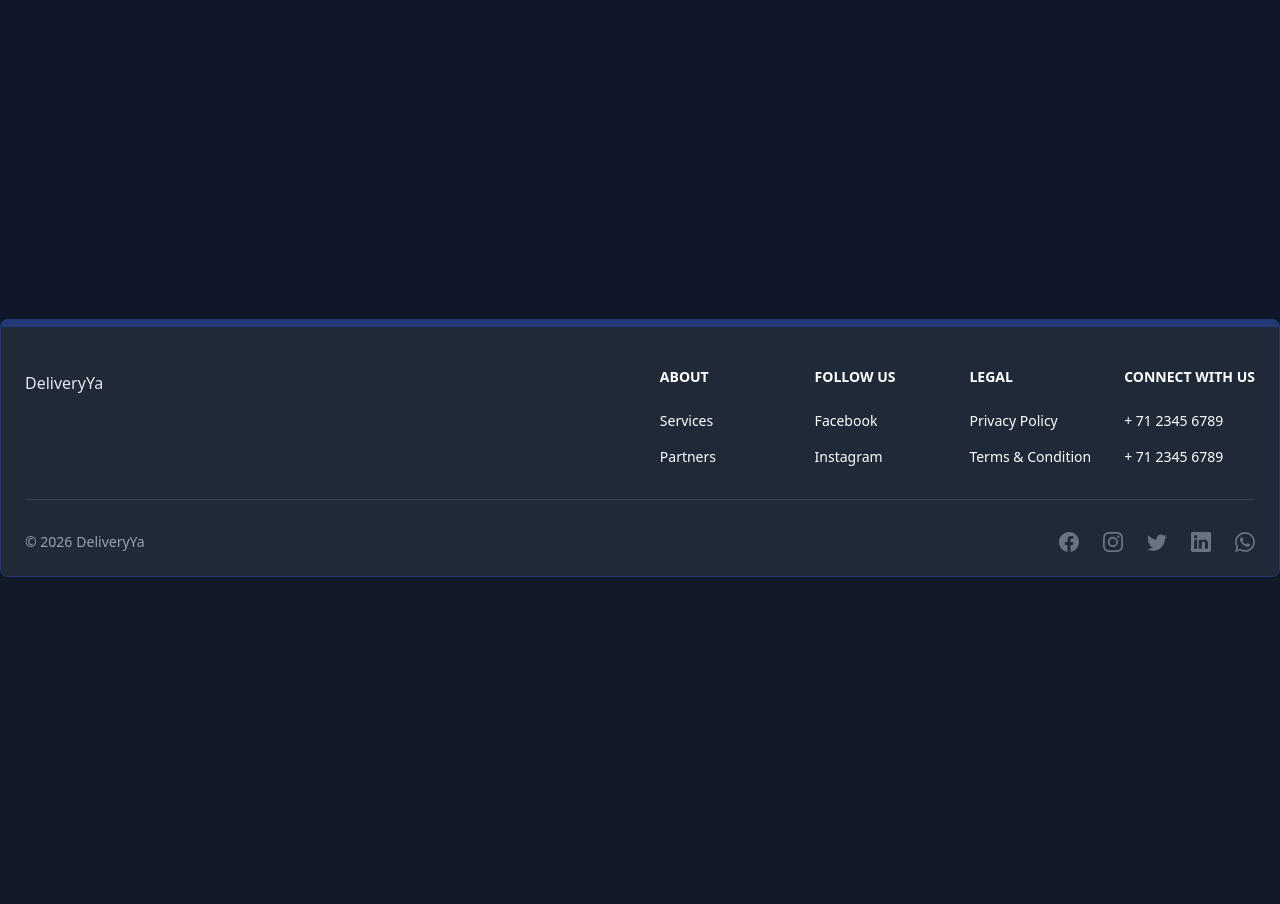
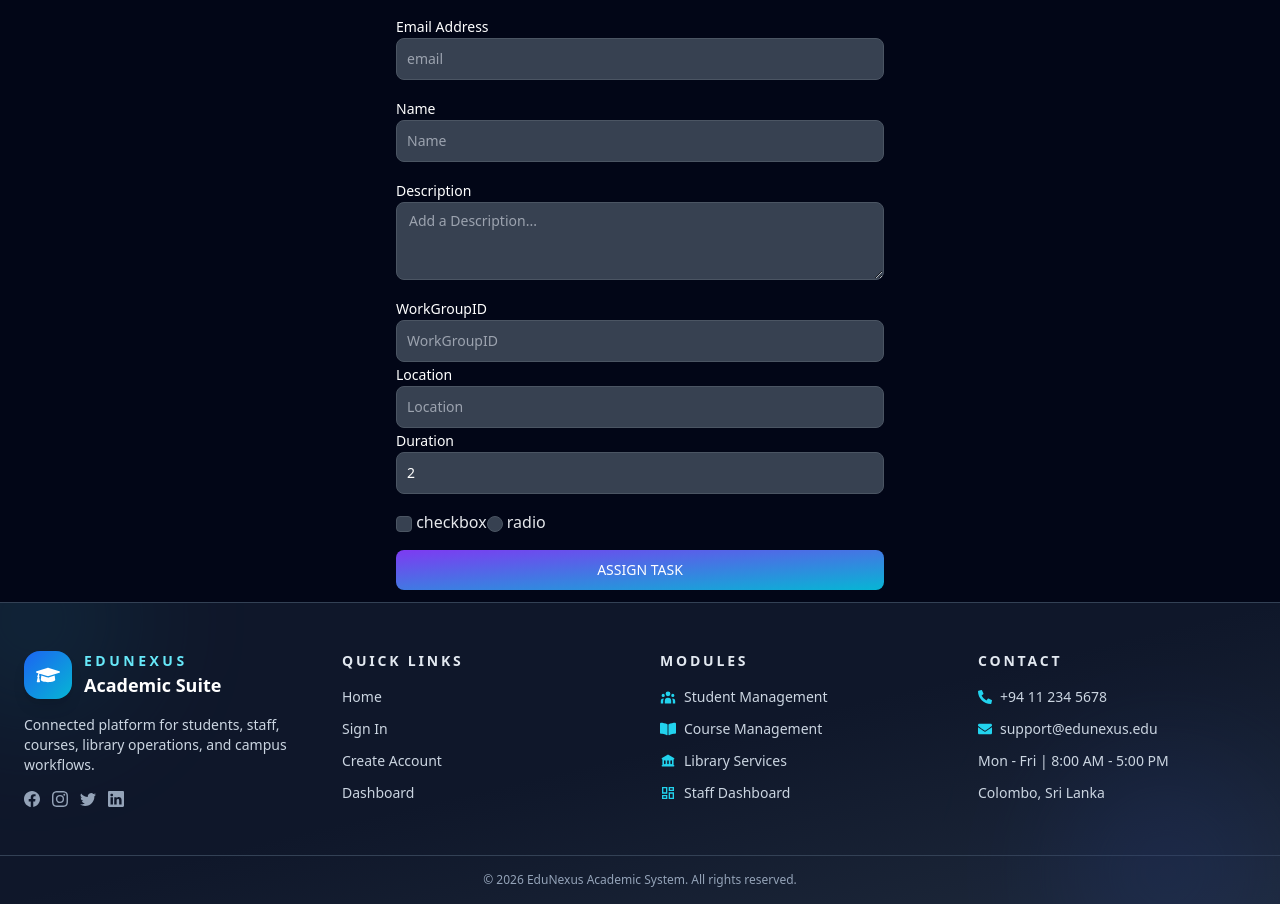
Before and after one commit to samidisjg/EduNexus, a React (Vite) app in the folder frontend/: page /dashboard/staff/library in a window 1280 px wide. Shown: the part 545-1449 px from the top of the page. Before the commit the page ends 1122 px from the top, so only its background shows below. Built offline with nearby package versions, Linux system fonts and the light colour scheme.

Commit message:
feat : add the nav bar and enhance the footer UI

```diff
--- a/frontend/src/App.jsx
+++ b/frontend/src/App.jsx
@@ -1,5 +1,8 @@
 import { BrowserRouter as Router, Routes, Route } from "react-router-dom";
+import { useState } from "react";
+import { useSelector } from "react-redux";
 import Header from "./components/Header"
+import SideNav from "./components/SideNav";
 import HomePage from "./Pages/HomePage";
 import FooterComponent from "./components/FooterComponent";
 import SignIn from "./Pages/SignIn";
@@ -7,8 +10,47 @@ import SignUp from "./Pages/SignUp";
 import Component from "./Pages/Component";
 
 const App = () => {
+  const [isSidebarOpen, setIsSidebarOpen] = useState(true);
+  const { currentUser } = useSelector((state) => state.user);
+  const isAuthenticated = Boolean(currentUser);
+
   return (
     <Router>
+      <div className="min-h-screen bg-slate-50 dark:bg-slate-950">
+        {isAuthenticated ? (
+          <div className="min-h-screen">
+            <SideNav
+              isOpen={isSidebarOpen}
+              onToggle={() => setIsSidebarOpen((prev) => !prev)}
+            />
+
+            <div
+              className={`flex min-h-screen flex-col transition-all duration-300 ${
+                isSidebarOpen ? "lg:ml-72" : "lg:ml-28"
+              }`}
+            >
+              <Header
+                showMenuButton
+                onMenuToggle={() => setIsSidebarOpen((prev) => !prev)}
+              />
+
+              <main className="flex-1 overflow-x-hidden">
+                <Routes>
+                  <Route path="/" element={<HomePage />} />
+                  <Route path="/sign-in" element={<SignIn />} />
+                  <Route path="/sign-up" element={<SignUp />} />
+                  <Route path="/component" element={<Component />} />
+                  <Route path="/dashboard" element={<Component />} />
+                  <Route path="/dashboard/student/course" element={<Component />} />
+                  <Route path="/dashboard/student/library" element={<Component />} />
+                  <Route path="/dashboard/staff/course" element={<Component />} />
+                  <Route path="/dashboard/staff/library" element={<Component />} />
+                </Routes>
+              </main>
+            </div>
+          </div>
+        ) : (
+          <>
             <Header />
             <div className="min-h-screen">
               <Routes>
@@ -16,9 +58,17 @@ const App = () => {
                 <Route path="/sign-in" element={<SignIn />} />
                 <Route path="/sign-up" element={<SignUp />} />
                 <Route path="/component" element={<Component />} />
+                <Route path="/dashboard" element={<Component />} />
+                <Route path="/dashboard/student/course" element={<Component />} />
+                <Route path="/dashboard/student/library" element={<Component />} />
+                <Route path="/dashboard/staff/course" element={<Component />} />
+                <Route path="/dashboard/staff/library" element={<Component />} />
               </Routes>
             </div>
             <FooterComponent />
+          </>
+        )}
+      </div>
     </Router>
   )
 }
--- a/frontend/src/components/FooterComponent.jsx
+++ b/frontend/src/components/FooterComponent.jsx
@@ -1,62 +1,119 @@
-import { Footer } from "flowbite-react"
-import { BsFacebook, BsInstagram, BsLinkedin, BsTwitter, BsWhatsapp } from "react-icons/bs"
-import { Link } from "react-router-dom"
+import { Link } from "react-router-dom";
+import { FaBookOpen, FaEnvelope, FaGraduationCap, FaPhoneAlt } from "react-icons/fa";
+import { HiLibrary, HiUserGroup } from "react-icons/hi";
+import { MdOutlineDashboard } from "react-icons/md";
+import { BsFacebook, BsInstagram, BsLinkedin, BsTwitter } from "react-icons/bs";
 
 const FooterComponent = () => {
   return (
-    <Footer container className="border border-t-8 border-blue-900 shadow-md">
-      <div className="w-full max-w-7xl mx-auto">
-         <div className="grid w-full justify-between sms:flex md:grid-cols-1">
-            <div className="mt-5">
-               <Link to='/' className="self-center">
-                  DeliveryYa
+    <footer className="relative overflow-hidden border-t border-slate-200 bg-gradient-to-br from-white via-cyan-50 to-blue-100 dark:border-slate-700 dark:from-slate-900 dark:via-slate-900 dark:to-slate-800">
+      <div className="absolute inset-0 pointer-events-none opacity-30">
+        <div className="absolute -top-20 -left-16 h-48 w-48 rounded-full bg-cyan-300 blur-3xl dark:bg-cyan-900" />
+        <div className="absolute -bottom-20 right-0 h-56 w-56 rounded-full bg-blue-300 blur-3xl dark:bg-blue-900" />
+      </div>
+
+      <div className="relative mx-auto grid w-full max-w-7xl gap-10 px-6 py-12 md:grid-cols-2 lg:grid-cols-4">
+        <div>
+          <Link to="/" className="inline-flex items-center gap-3">
+            <div className="flex h-12 w-12 items-center justify-center rounded-2xl bg-gradient-to-br from-blue-600 to-cyan-500 text-white shadow-lg">
+              <FaGraduationCap className="text-2xl" />
+            </div>
+            <div>
+              <p className="text-sm font-semibold uppercase tracking-[0.25em] text-cyan-700 dark:text-cyan-300">
+                EduNexus
+              </p>
+              <p className="text-lg font-extrabold text-slate-900 dark:text-white">
+                Academic Suite
+              </p>
+            </div>
+          </Link>
+          <p className="mt-4 max-w-xs text-sm text-slate-600 dark:text-slate-300">
+            Connected platform for students, staff, courses, library operations, and campus workflows.
+          </p>
+          <div className="mt-4 flex items-center gap-3">
+            <a href="#" className="text-slate-500 transition hover:text-cyan-600 dark:text-slate-400 dark:hover:text-cyan-400">
+              <BsFacebook />
+            </a>
+            <a href="#" className="text-slate-500 transition hover:text-cyan-600 dark:text-slate-400 dark:hover:text-cyan-400">
+              <BsInstagram />
+            </a>
+            <a href="#" className="text-slate-500 transition hover:text-cyan-600 dark:text-slate-400 dark:hover:text-cyan-400">
+              <BsTwitter />
+            </a>
+            <a href="#" className="text-slate-500 transition hover:text-cyan-600 dark:text-slate-400 dark:hover:text-cyan-400">
+              <BsLinkedin />
+            </a>
+          </div>
+        </div>
+
+        <div>
+          <h3 className="text-sm font-bold uppercase tracking-[0.2em] text-slate-800 dark:text-slate-200">
+            Quick Links
+          </h3>
+          <div className="mt-4 space-y-3 text-sm text-slate-600 dark:text-slate-300">
+            <Link to="/" className="block transition hover:text-cyan-600 dark:hover:text-cyan-400">
+              Home
+            </Link>
+            <Link to="/sign-in" className="block transition hover:text-cyan-600 dark:hover:text-cyan-400">
+              Sign In
+            </Link>
+            <Link to="/sign-up" className="block transition hover:text-cyan-600 dark:hover:text-cyan-400">
+              Create Account
+            </Link>
+            <Link to="/dashboard" className="block transition hover:text-cyan-600 dark:hover:text-cyan-400">
+              Dashboard
             </Link>
           </div>
-            <div className="grid grid-cols-2 gap-8 mt-4 sms:grid-cols-3 md:grid-cols-4 sm:gap-6">
-               <div className="">
-                  <Footer.Title title="About"/>
-                  <Footer.LinkGroup col>
-                     <Footer.Link href="#" target="_blank" rel="noopener noreferrer">Services</Footer.Link>
-                     <Footer.Link href="#" target="_blank" rel="noopener noreferrer">Partners</Footer.Link>
-                  </Footer.LinkGroup>
         </div>
-               <div className="">
-                  <Footer.Title title="Follow Us"/>
-                  <Footer.LinkGroup col>
-                     <Footer.Link href="#" target="_blank" rel="noopener noreferrer">Facebook</Footer.Link>
-                     <Footer.Link href="#" target="_blank" rel="noopener noreferrer">Instagram</Footer.Link>
-                  </Footer.LinkGroup>
+
+        <div>
+          <h3 className="text-sm font-bold uppercase tracking-[0.2em] text-slate-800 dark:text-slate-200">
+            Modules
+          </h3>
+          <div className="mt-4 space-y-3 text-sm text-slate-600 dark:text-slate-300">
+            <p className="flex items-center gap-2">
+              <HiUserGroup className="text-base text-cyan-600 dark:text-cyan-400" />
+              Student Management
+            </p>
+            <p className="flex items-center gap-2">
+              <FaBookOpen className="text-base text-cyan-600 dark:text-cyan-400" />
+              Course Management
+            </p>
+            <p className="flex items-center gap-2">
+              <HiLibrary className="text-base text-cyan-600 dark:text-cyan-400" />
+              Library Services
+            </p>
+            <p className="flex items-center gap-2">
+              <MdOutlineDashboard className="text-base text-cyan-600 dark:text-cyan-400" />
+              Staff Dashboard
+            </p>
           </div>
-               <div className="">
-                  <Footer.Title title="Legal"/>
-                  <Footer.LinkGroup col>
-                     <Footer.Link href="#" target="_blank" rel="noopener noreferrer">Privacy Policy</Footer.Link>
-                     <Footer.Link href="#" target="_blank" rel="noopener noreferrer">Terms & Condition</Footer.Link>
-                  </Footer.LinkGroup>
         </div>
-               <div className="">
-                  <Footer.Title title="Connect With Us"/>
-                  <Footer.LinkGroup col>
-                     <Footer.Link href="#" target="_blank" rel="noopener noreferrer">+ 71 2345 6789</Footer.Link>
-                     <Footer.Link href="#" target="_blank" rel="noopener noreferrer">+ 71 2345 6789</Footer.Link>
-                  </Footer.LinkGroup>
+
+        <div>
+          <h3 className="text-sm font-bold uppercase tracking-[0.2em] text-slate-800 dark:text-slate-200">
+            Contact
+          </h3>
+          <div className="mt-4 space-y-3 text-sm text-slate-600 dark:text-slate-300">
+            <p className="flex items-center gap-2">
+              <FaPhoneAlt className="text-sm text-cyan-600 dark:text-cyan-400" />
+              +94 11 234 5678
+            </p>
+            <p className="flex items-center gap-2">
+              <FaEnvelope className="text-sm text-cyan-600 dark:text-cyan-400" />
+              support@edunexus.edu
+            </p>
+            <p>Mon - Fri | 8:00 AM - 5:00 PM</p>
+            <p>Colombo, Sri Lanka</p>
           </div>
         </div>
       </div>
-         <Footer.Divider className="my-5"/>
-         <div className="w-full sm:flex sm:items-center sm:justify-between">
-            <Footer.Copyright href="#" by="DeliveryYa" year={new Date().getFullYear()} />
-            <div className="flex gap-6 sm:mt-0 mt-4 sm:justify-center">
-               <Footer.Icon href="#" icon={BsFacebook} />
-               <Footer.Icon href="#" icon={BsInstagram} />
-               <Footer.Icon href="#" icon={BsTwitter} />
-               <Footer.Icon href="#" icon={BsLinkedin} />
-               <Footer.Icon href="#" icon={BsWhatsapp} />
+
+      <div className="border-t border-slate-200/70 px-6 py-4 text-center text-xs text-slate-500 dark:border-slate-700 dark:text-slate-400">
+        © {new Date().getFullYear()} EduNexus Academic System. All rights reserved.
       </div>
-         </div>
-      </div>
-    </Footer>
-  )
-}
+    </footer>
+  );
+};
 
-export default FooterComponent
+export default FooterComponent;
--- a/frontend/src/components/Header.jsx
+++ b/frontend/src/components/Header.jsx
@@ -1,12 +1,23 @@
-import { Button, Navbar, TextInput, Dropdown, Avatar } from "flowbite-react";
-import { FaMoon, FaSun, FaGraduationCap } from "react-icons/fa";
+import PropTypes from "prop-types";
+import { Button, Navbar, TextInput, Dropdown, Avatar, Badge } from "flowbite-react";
+import { FaMoon, FaSun, FaGraduationCap, FaBars } from "react-icons/fa";
 import { Link, useLocation, useNavigate } from "react-router-dom";
 import { useSelector, useDispatch } from "react-redux";
 import { toggleTheme } from "../redux/theme/themeSlice";
 import { AiOutlineSearch } from "react-icons/ai";
 import { signOutSuccess } from "../redux/user/userSlice";
+import authService from "../services/auth.service";
 
-const Header = () => {
+const getRoleLabel = (role) => {
+  if (!role) return "User";
+  return role
+    .toLowerCase()
+    .split("_")
+    .map((part) => part.charAt(0).toUpperCase() + part.slice(1))
+    .join(" ");
+};
+
+const Header = ({ onMenuToggle, showMenuButton = false }) => {
   const path = useLocation().pathname;
   const { theme } = useSelector((state) => state.theme);
   const { currentUser } = useSelector((state) => state.user);
@@ -14,18 +25,27 @@ const Header = () => {
   const navigate = useNavigate();
 
   const handleSignOut = () => {
-    localStorage.removeItem("token");
-    localStorage.removeItem("user");
+    authService.signOut();
     dispatch(signOutSuccess());
     navigate("/sign-in");
   };
 
   return (
-    <Navbar className="border-b-2 sticky top-0 bg-slate-200 shadow-md z-40">
+    <Navbar className="sticky top-0 z-40 border-b border-slate-200 bg-white/90 shadow-sm backdrop-blur dark:border-slate-700 dark:bg-slate-900/90">
       <Link
         to="/"
         className="flex items-center gap-2 self-center whitespace-nowrap text-sm sm:text-xl font-bold dark:text-white group"
       >
+        {showMenuButton && (
+          <Button
+            color="gray"
+            pill
+            className="mr-2 lg:hidden"
+            onClick={onMenuToggle}
+          >
+            <FaBars />
+          </Button>
+        )}
         <FaGraduationCap className="text-2xl sm:text-3xl text-blue-600 dark:text-cyan-400 group-hover:rotate-12 transition-transform duration-300" />
         <div className="flex items-center">
           <span className="px-2 py-1 bg-gradient-to-r from-blue-600 via-purple-600 to-blue-600 rounded-lg text-white shadow-md group-hover:shadow-lg group-hover:scale-105 transition-all duration-300">
@@ -35,12 +55,12 @@ const Header = () => {
         </div>
       </Link>
 
-      <form>
+      <form className="hidden md:block">
         <TextInput
           type="text"
           placeholder="Search..."
           rightIcon={AiOutlineSearch}
-          className="hidden lg:inline"
+          className="lg:inline"
         />
       </form>
 
@@ -55,6 +75,19 @@ const Header = () => {
         </Button>
 
         {currentUser ? (
+          <div className="flex items-center gap-3 rounded-2xl border border-slate-200 bg-slate-50 px-3 py-2 dark:border-slate-700 dark:bg-slate-800">
+            <div className="hidden text-right lg:block">
+              <p className="text-sm font-semibold text-slate-900 dark:text-white">
+                {currentUser.userName}
+              </p>
+              <div className="flex items-center justify-end gap-2">
+                <p className="max-w-44 truncate text-xs text-slate-500 dark:text-slate-400">
+                  {currentUser.userEmail || ""}
+                </p>
+                <Badge color="info">{getRoleLabel(currentUser.role)}</Badge>
+              </div>
+            </div>
+
             <Dropdown
               arrowIcon={false}
               inline
@@ -75,12 +108,16 @@ const Header = () => {
               <span className="block truncate text-sm font-normal">
                 {currentUser.userEmail || ""}
               </span>
+              <span className="mt-1 block text-xs uppercase tracking-[0.2em] text-cyan-600 dark:text-cyan-400">
+                {getRoleLabel(currentUser.role)}
+              </span>
             </Dropdown.Header>
             <Dropdown.Item>
-              <Link to="/dashboard">Dashboard</Link>
+              <Link to="/">Dashboard</Link>
             </Dropdown.Item>
             <Dropdown.Item onClick={handleSignOut}>Sign Out</Dropdown.Item>
             </Dropdown>
+          </div>
         ) : (
           <Link to="/sign-in">
             <Button className="bg-gradient-to-r from-blue-500 to-purple-600 text-white hover:from-blue-600 hover:to-purple-700" outline>
@@ -122,4 +159,9 @@ const Header = () => {
   );
 };
 
+Header.propTypes = {
+  onMenuToggle: PropTypes.func,
+  showMenuButton: PropTypes.bool,
+};
+
 export default Header;
```
Lines whose indentation alone changed are shown as unchanged.
